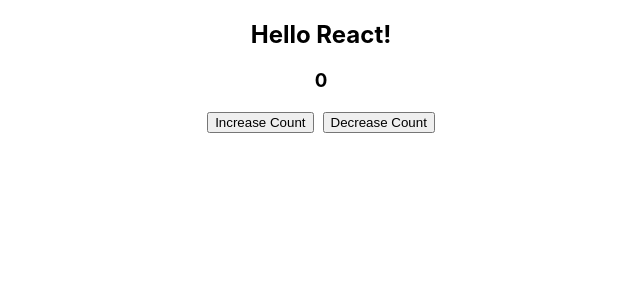
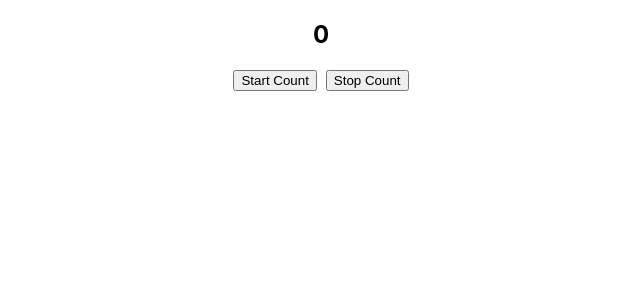
Before and after one commit to emmaddo/counter, a React (Create React App) app: page / in a window 1280 px wide. Shown: the top 300 px of the page, without its empty margins (319-959 px from the left). Built offline with nearby package versions, Linux system fonts and the light colour scheme.

Commit message:
Implemented interval-based counter with start and stop functionality

```diff
--- a/src/App.js
+++ b/src/App.js
@@ -1,30 +1,36 @@
-import React, { useState, useEffect } from "react";
+import React, {useState, useEffect} from "react";
 
 function App(){
+let [count, setCount] = useState(0);
+const [isCounting, setIsCounting] = useState(false);
 
-  let [count, setCount] = useState(0);
+useEffect(() => {
+  if(isCounting){
+  const intervalId = setInterval(()=>{
+    setCount(prevCount => prevCount + 1);
+  }, 1000);
+  return ()=> {
+    clearInterval(intervalId);
+  }
+} }
 
-  function increaseCount(){
-    if(count < 10){
-      setCount(count + 1);
-    }
-  }
+  ,[isCounting]);
 
-  function decreaseCount(){
-    if(count > 0){
-      setCount(count - 1);
-    }
-  }
- useEffect(()=>{
-  console.log("A click occured");
- });
-  return(
+function startCount(){
+  setIsCounting(true);
+}
+
+function stopCount(){
+  setIsCounting(false);
+  setCount(0);
+}
+  return (
     <div>
-      <center><h2>Hello React!</h2>
-      <h3>{count}</h3>
-      <button onClick={increaseCount}>Increase Count</button >&nbsp;&nbsp;<button onClick={decreaseCount}>Decrease Count</button>
+      <center><h2>{count}</h2>
+      <button onClick={startCount}>Start Count</button>&nbsp;&nbsp;<button onClick={stopCount}>Stop Count</button>
       </center>
     </div>
+
   );
 }
 
```
